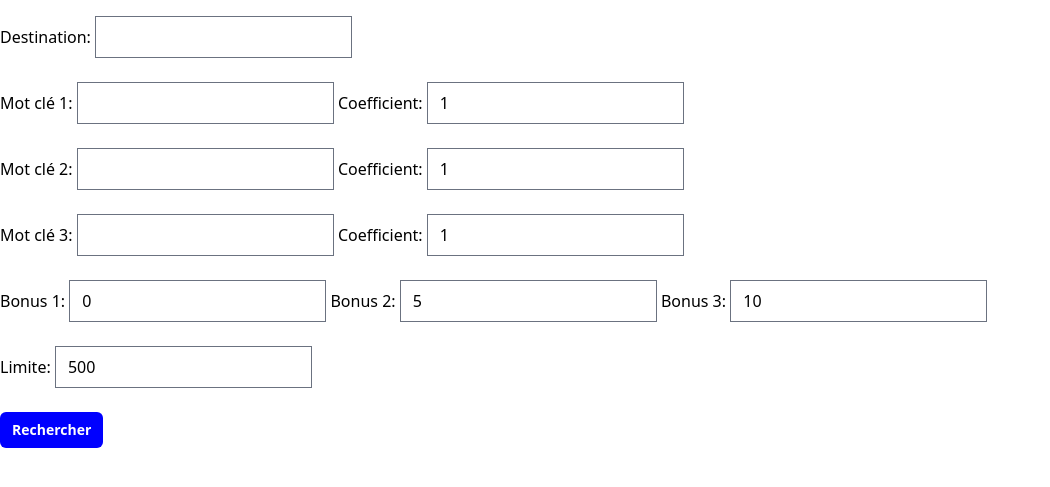
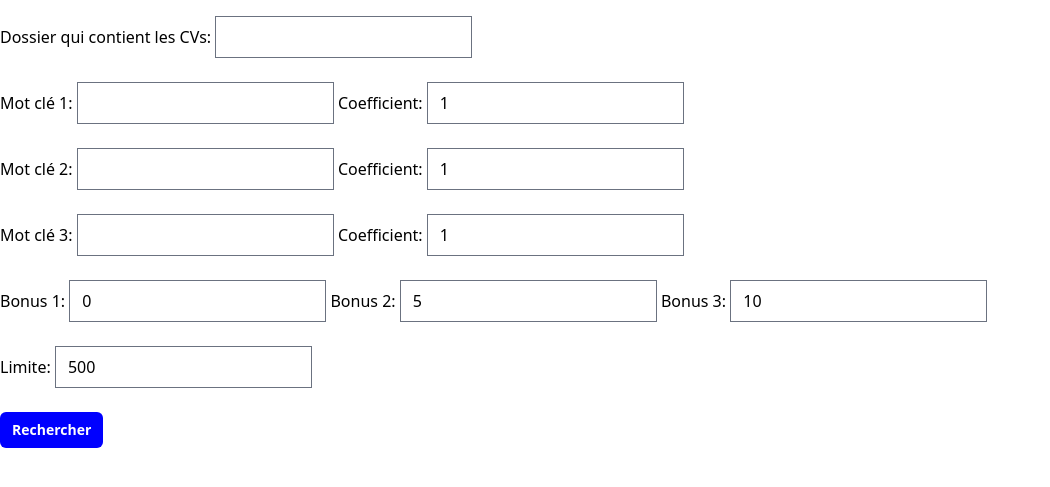
Before and after one commit to aminekha/cvReader, a Django app: page / in a window 1280 px wide. Shown: the part 104-591 px from the top of the page, without its empty margins (0-1050 px from the left). Run offline with Django 4.2, Linux system fonts and the light colour scheme; style sheets or scripts are compiled from the project's sources; some libraries are stand-ins or nearby versions.

Commit message:
Update index.html

```diff
--- a/reader/templates/reader/index.html
+++ b/reader/templates/reader/index.html
@@ -11,7 +11,7 @@
     <!-- <br><br> -->
     <div class="border-b border-gray-900/10 pb-12">
       <div>
-        <label for="path">Destination:</label>
+        <label for="path">Dossier qui contient les CVs:</label>
         <input type="text" name="path" id="path" required>
       </div>
       <br>
```
